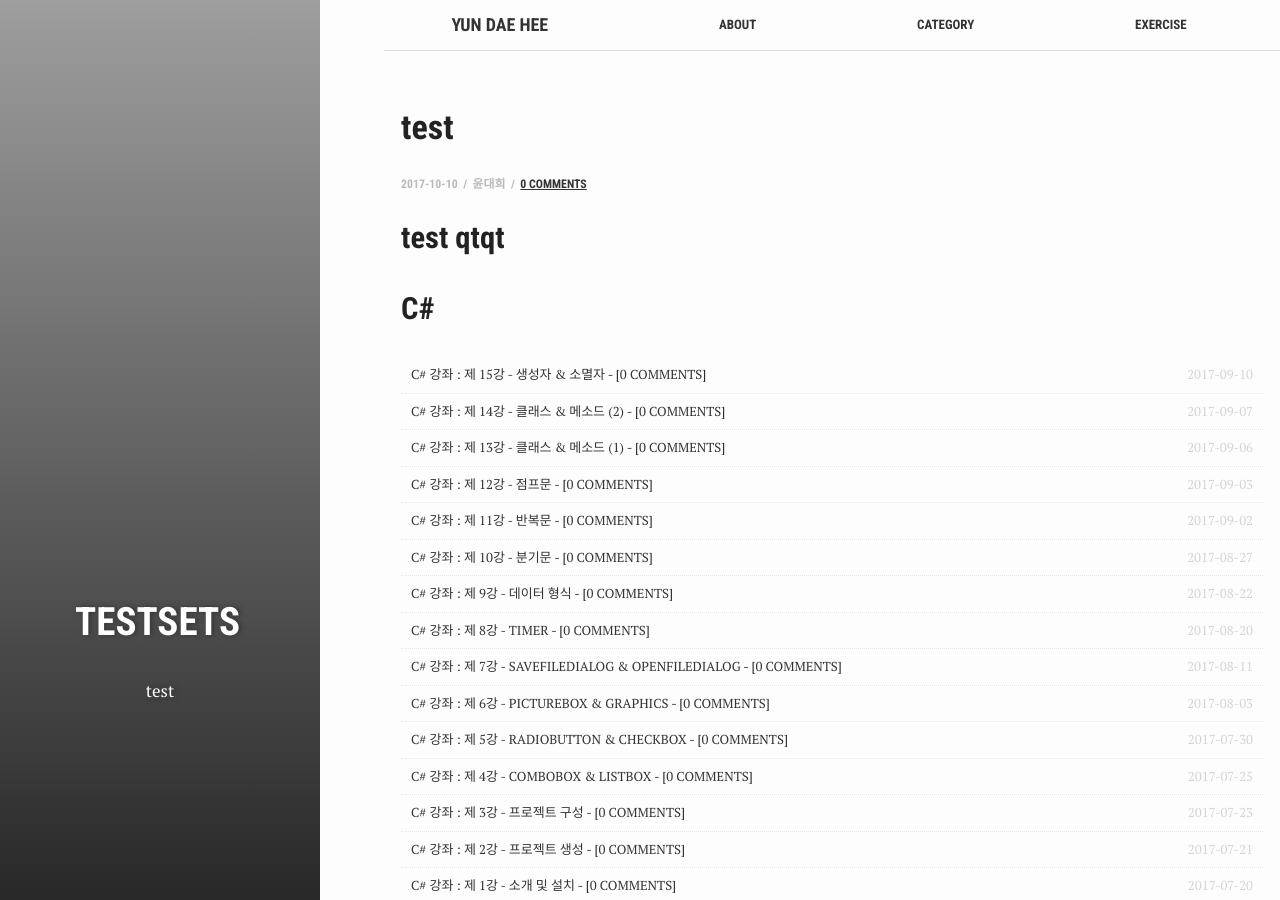
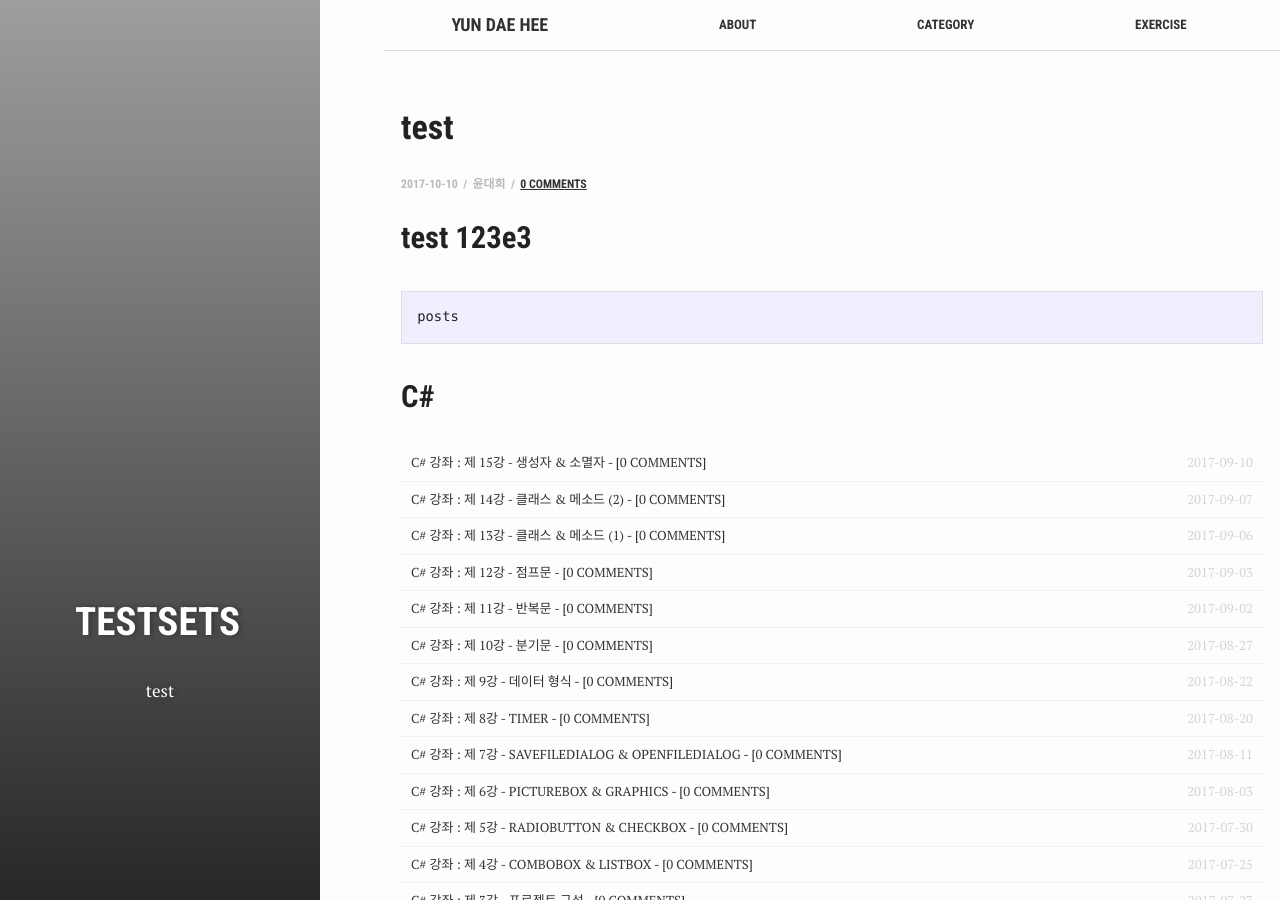
Before and after one commit to test076923/test076923.github.io, a Jekyll site: the page built from _posts/2017-10-10-ssstest.md, in a window 1280 px wide and 900 px high. Built offline with Jekyll 4.4.1, drawn with Linux system fonts in a browser that asks for light colours; comment, search, counter and statistics services are not loaded.

Commit message:
Update 2017-10-10-ssstest.md

```diff
--- a/_posts/2017-10-10-ssstest.md
+++ b/_posts/2017-10-10-ssstest.md
@@ -11,10 +11,14 @@ tags: ['testsets']
 author: 윤대희
 ---
 
-## test qtqt ##
+## test 123e3 ##
 
 {% for category in site.categories %}
     {% assign cate = category | first %}
+
+    {% if cate == "posts" %}
+    {{ cate }}
+    {% endif %}
 
 {% endfor %}
 
@@ -22,11 +26,11 @@ author: 윤대희
   {% assign t = tag | first %}
   {% assign posts = tag | last %}
 
-  {% if t | downcase == "c#" %}
+
 
 <h2 class="category-key" id="{{ t | downcase }}">{{ t | capitalize }}</h2>
 
-  {% endif %}
+
 
   <ul class="year">
   {% for post in posts %}
```
